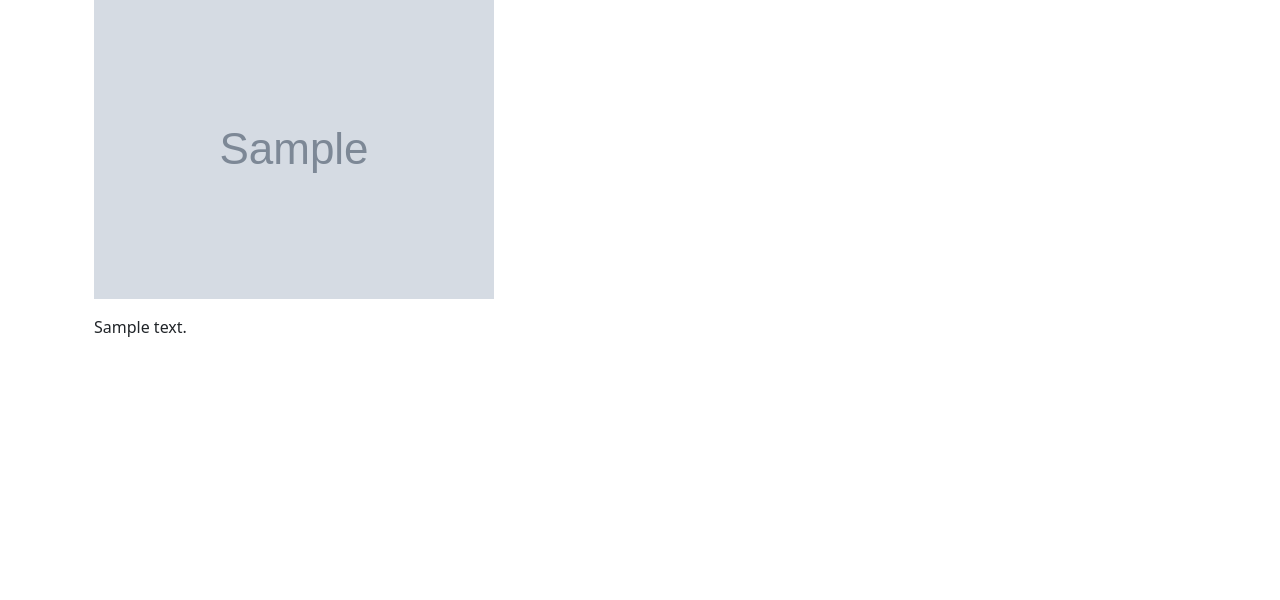
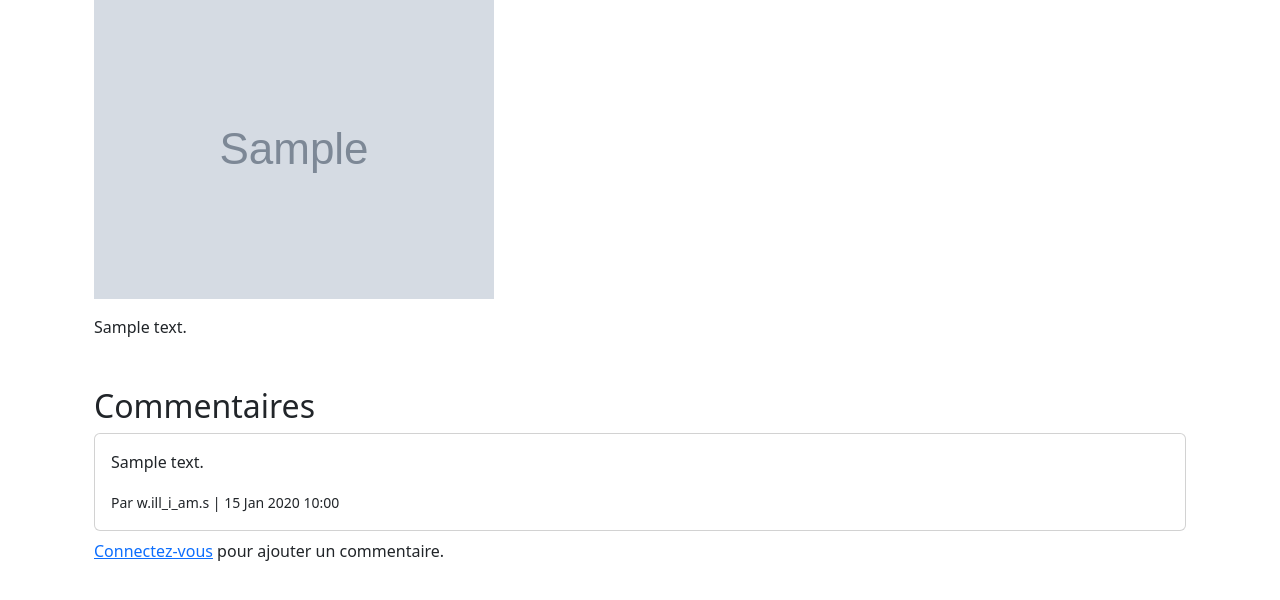
Before and after one commit to WilliamsLenkeu/blogTech, a Django app: a page that uses articles/templates/articles/article_detail.html in a window 1280 px wide. Shown: the part 177-777 px from the top of the page. Run offline with Django 5.2, Linux system fonts and the light colour scheme; data comes from the database, SQL or seed files in the repository; both versions use the stored data as it was after the commit; tables that the repository leaves empty hold one stand-in row (values such as "Sample post"); grey boxes marked "Sample" are stand-in pictures; parts of the project's set-up code (start-up, migrations or seed data) failed here and were passed over.

Commit message:
Ajout d'un système de commentaires pour les articles, incluant la création et la suppression de commentaires. Mise à jour des modèles, des formulaires et des vues pour gérer les commentaires. Modification du template pour afficher les commentaires et le formulaire d'ajout. Mise à jour des URL pour inclure la suppression des commentaires.

```diff
--- a/articles/forms.py
+++ b/articles/forms.py
@@ -1,5 +1,5 @@
 from django import forms
-from .models import Article, Category
+from .models import Article, Category, Comment
 
 class ArticleForm(forms.ModelForm):
     class Meta:
@@ -8,3 +8,11 @@ class ArticleForm(forms.ModelForm):
         widgets = {
             'content': forms.Textarea(attrs={'rows': 10}),
         }
+
+class CommentForm(forms.ModelForm):
+    class Meta:
+        model = Comment
+        fields = ['content']
+        widgets = {
+            'content': forms.Textarea(attrs={'rows': 4, 'placeholder': 'Votre commentaire...'}),
+        }
--- a/articles/models.py
+++ b/articles/models.py
@@ -21,7 +21,7 @@ class Category(models.Model):
 class Article(models.Model):
     title = models.CharField(max_length=200)
     slug = models.SlugField(max_length=250, unique=True)
-    content = models.TextField()
+    content = models.TextField()  # Contenu Markdown
     image = models.ImageField(upload_to='articles/images/', blank=True, null=True)
     author = models.ForeignKey(get_user_model(), on_delete=models.CASCADE)
     category = models.ForeignKey(Category, on_delete=models.SET_NULL, null=True)
@@ -38,3 +38,12 @@ class Article(models.Model):
 
     def get_absolute_url(self):
         return reverse('article_detail', kwargs={'slug': self.slug})
+
+class Comment(models.Model):
+    article = models.ForeignKey(Article, on_delete=models.CASCADE, related_name='comments')
+    author = models.ForeignKey(get_user_model(), on_delete=models.CASCADE)
+    content = models.TextField()
+    created_at = models.DateTimeField(auto_now_add=True)
+
+    def __str__(self):
+        return f"Commentaire par {self.author} sur {self.article}"
--- a/articles/templates/articles/article_detail.html
+++ b/articles/templates/articles/article_detail.html
@@ -11,5 +11,31 @@
         <a href="{% url 'article_edit' article.slug %}" class="btn btn-warning">Modifier</a>
         <a href="{% url 'article_delete' article.slug %}" class="btn btn-danger">Supprimer</a>
     {% endif %}
+
+    <h2 class="mt-5">Commentaires</h2>
+    {% for comment in comments %}
+        <div class="card mb-2">
+            <div class="card-body">
+                <p class="card-text">{{ comment.content }}</p>
+                <p class="card-text"><small>Par {{ comment.author }} | {{ comment.created_at|date:"d M Y H:i" }}</small></p>
+                {% if user.is_authenticated and user == comment.author or user == article.author or user.is_staff %}
+                    <a href="{% url 'comment_delete' article.slug comment.id %}" class="btn btn-danger btn-sm">Supprimer</a>
+                {% endif %}
+            </div>
+        </div>
+    {% empty %}
+        <p>Aucun commentaire pour le moment.</p>
+    {% endfor %}
+
+    {% if user.is_authenticated %}
+        <h3>Ajouter un commentaire</h3>
+        <form method="post">
+            {% csrf_token %}
+            {{ form.as_p }}
+            <button type="submit" class="btn btn-primary">Commenter</button>
+        </form>
+    {% else %}
+        <p><a href="{% url 'login' %}">Connectez-vous</a> pour ajouter un commentaire.</p>
+    {% endif %}
 </div>
 {% endblock %}
--- a/articles/urls.py
+++ b/articles/urls.py
@@ -1,5 +1,5 @@
 from django.urls import path
-from .views import article_list, article_detail, article_create, article_edit, article_delete
+from .views import article_list, article_detail, article_create, article_edit, article_delete, comment_delete
 
 urlpatterns = [
     path('', article_list, name='article_list'),
@@ -7,4 +7,5 @@ urlpatterns = [
     path('<slug:slug>/', article_detail, name='article_detail'),
     path('<slug:slug>/edit/', article_edit, name='article_edit'),
     path('<slug:slug>/delete/', article_delete, name='article_delete'),
+    path('<slug:slug>/comment/<int:comment_id>/delete/', comment_delete, name='comment_delete'),
 ]
--- a/articles/views.py
+++ b/articles/views.py
@@ -2,8 +2,8 @@ from django.shortcuts import render, redirect, get_object_or_404
 from django.contrib.auth.decorators import login_required
 from django.contrib import messages
 import markdown
-from .models import Article, Category
-from .forms import ArticleForm
+from .models import Article, Category, Comment
+from .forms import ArticleForm, CommentForm
 
 def article_list(request):
     articles = Article.objects.all().order_by('-created_at')
@@ -14,7 +14,26 @@ def article_list(request):
 def article_detail(request, slug):
     article = get_object_or_404(Article, slug=slug)
     article.content = markdown.markdown(article.content)  # Convertir Markdown
-    return render(request, 'articles/article_detail.html', {'article': article})
+    comments = article.comments.all().order_by('-created_at')  # Récupérer les commentaires
+    if request.method == 'POST':
+        if not request.user.is_authenticated:
+            messages.error(request, "Vous devez être connecté pour commenter.")
+            return redirect('login')
+        form = CommentForm(request.POST)
+        if form.is_valid():
+            comment = form.save(commit=False)
+            comment.article = article
+            comment.author = request.user
+            comment.save()
+            messages.success(request, 'Commentaire ajouté avec succès !')
+            return redirect('article_detail', slug=article.slug)
+    else:
+        form = CommentForm()
+    return render(request, 'articles/article_detail.html', {
+        'article': article,
+        'comments': comments,
+        'form': form
+    })
 
 @login_required
 def article_create(request):
@@ -57,3 +76,16 @@ def article_delete(request, slug):
         messages.success(request, 'Article supprimé avec succès !')
         return redirect('article_list')
     return render(request, 'articles/article_confirm_delete.html', {'article': article})
+
+@login_required
+def comment_delete(request, slug, comment_id):
+    article = get_object_or_404(Article, slug=slug)
+    comment = get_object_or_404(Comment, id=comment_id)
+    if request.user != comment.author and request.user != article.author and not request.user.is_staff:
+        messages.error(request, "Vous n'êtes pas autorisé à supprimer ce commentaire.")
+        return redirect('article_detail', slug=slug)
+    if request.method == 'POST':
+        comment.delete()
+        messages.success(request, 'Commentaire supprimé avec succès !')
+        return redirect('article_detail', slug=slug)
+    return render(request, 'articles/comment_confirm_delete.html', {'article': article, 'comment': comment})
```
Also changed, not shown: articles/templates/articles/comment_confirm_delete.html (added, +12 -0 lines), articles/migrations/0002_comment.py (added), db.sqlite3.
